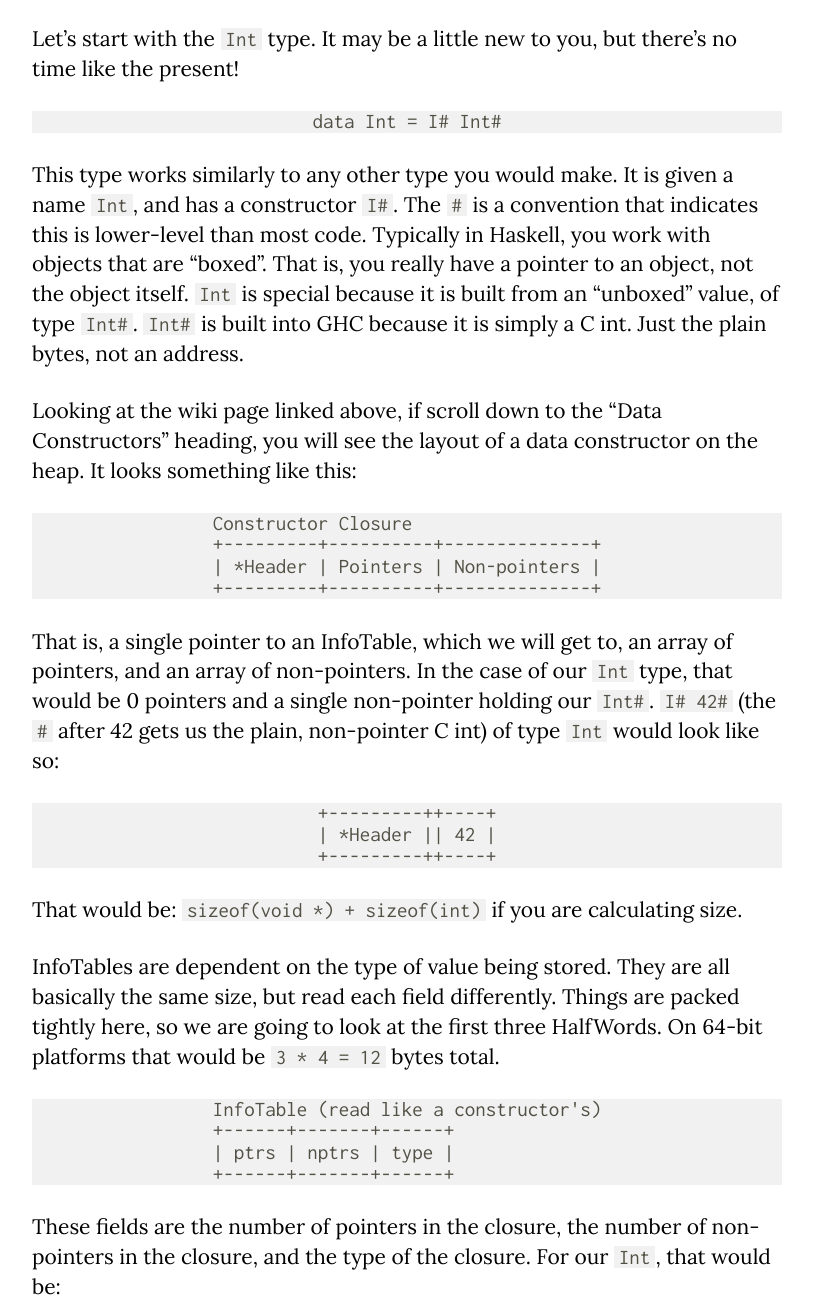
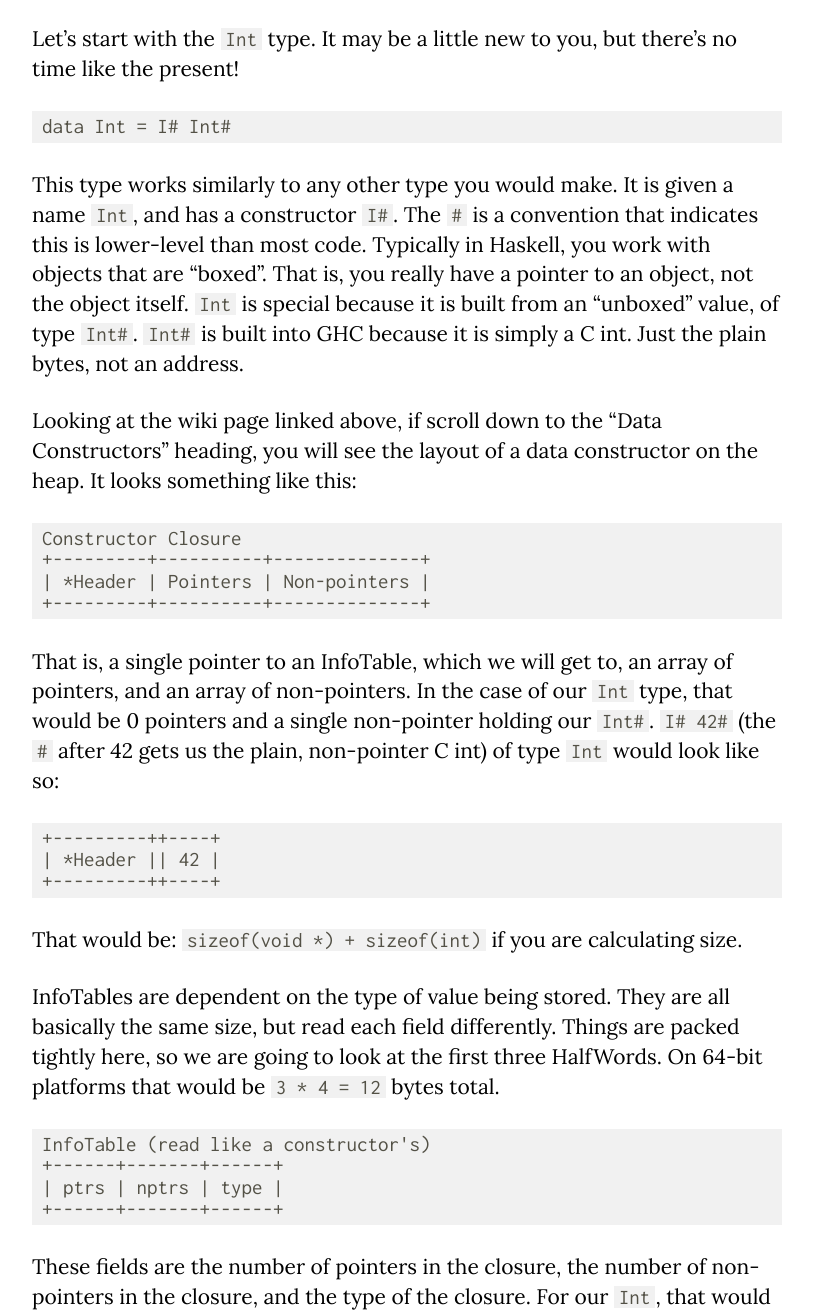
Before and after one commit to patrickdoc/patrickdoc.github.io, a plain HTML site: page heap-view.html in a window 1280 px wide. Shown: the part 1374-2686 px from the top of the page, without its empty margins (233-1046 px from the left). Drawn offline with Linux system fonts and the light colour scheme.

Commit message:
Use none to left align blocks

```diff
--- a/heap-view.html
+++ b/heap-view.html
@@ -31,25 +31,25 @@
 <p>I’m going to work through an example where this matters and demonstrate how <code>heap-view</code> can help, but first, you’ll need a primer on the structure of heap objects. If you are familiar with Haskell’s heap, feel free to jump to the <a href="heap-view-example.html">example</a>.</p>
 <p>The best technical reference for this material is <a href="https://ghc.haskell.org/trac/ghc/wiki/Commentary/Rts/Storage/HeapObjects">here</a>, in the GHC Commentary. I’m going to gloss over the <code>TABLES_NEXT_TO_CODE</code> and <code>PROFILING</code> differences because they are not particularly pertinent. This will mostly be a compressed version of the information on that page.</p>
 <p>Let’s start with the <code>Int</code> type. It may be a little new to you, but there’s no time like the present!</p>
-<pre><code>data Int = I# Int#</code></pre>
+<pre class="none"><code>data Int = I# Int#</code></pre>
 <p>This type works similarly to any other type you would make. It is given a name <code>Int</code>, and has a constructor <code>I#</code>. The <code>#</code> is a convention that indicates this is lower-level than most code. Typically in Haskell, you work with objects that are “boxed”. That is, you really have a pointer to an object, not the object itself. <code>Int</code> is special because it is built from an “unboxed” value, of type <code>Int#</code>. <code>Int#</code> is built into GHC because it is simply a C int. Just the plain bytes, not an address.</p>
 <p>Looking at the wiki page linked above, if scroll down to the “Data Constructors” heading, you will see the layout of a data constructor on the heap. It looks something like this:</p>
-<pre><code>Constructor Closure
+<pre class="none"><code>Constructor Closure
 +---------+----------+--------------+
 | *Header | Pointers | Non-pointers |
 +---------+----------+--------------+</code></pre>
 <p>That is, a single pointer to an InfoTable, which we will get to, an array of pointers, and an array of non-pointers. In the case of our <code>Int</code> type, that would be 0 pointers and a single non-pointer holding our <code>Int#</code>. <code>I# 42#</code> (the <code>#</code> after 42 gets us the plain, non-pointer C int) of type <code>Int</code> would look like so:</p>
-<pre><code>+---------++----+
+<pre class="none"><code>+---------++----+
 | *Header || 42 |
 +---------++----+</code></pre>
 <p>That would be: <code>sizeof(void *) + sizeof(int)</code> if you are calculating size.</p>
 <p>InfoTables are dependent on the type of value being stored. They are all basically the same size, but read each field differently. Things are packed tightly here, so we are going to look at the first three HalfWords. On 64-bit platforms that would be <code>3 * 4 = 12</code> bytes total.</p>
-<pre><code>InfoTable (read like a constructor&#39;s)
+<pre class="none"><code>InfoTable (read like a constructor&#39;s)
 +------+-------+------+
 | ptrs | nptrs | type |
 +------+-------+------+</code></pre>
 <p>These fields are the number of pointers in the closure, the number of non-pointers in the closure, and the type of the closure. For our <code>Int</code>, that would be:</p>
-<pre><code>+---+---+------------+
+<pre class="none"><code>+---+---+------------+
 | 0 | 1 | CONSTR_0_1 |
 +---+---+------------+</code></pre>
 <p>Constructor types encode some common layouts to make garbage collection faster. So now that we know roughly what it should look like, let’s ask heap-view.</p>
@@ -59,7 +59,7 @@ main <span class="fu">=</span> <span class="kw">do</span>
     c <span class="ot">&lt;-</span> getClosureData (<span class="dv">42</span><span class="ot"> ::</span> <span class="dt">Int</span>)
     print c</code></pre></div>
 <p>When run (edited to look nicer):</p>
-<pre><code>ConstrClosure
+<pre class="none"><code>ConstrClosure
     { info = StgInfoTable {..., ptrs = 0, nptrs = 1, tipe = CONSTR_0_1, ...}
     , ptrArgs = [], dataArgs = [42]
     , pkg = &quot;ghc-prim&quot;, modl = &quot;GHC.Types&quot;, name = &quot;I#&quot;
```
Also changed, not shown: heap-view-example.html (+1 -1 lines).
